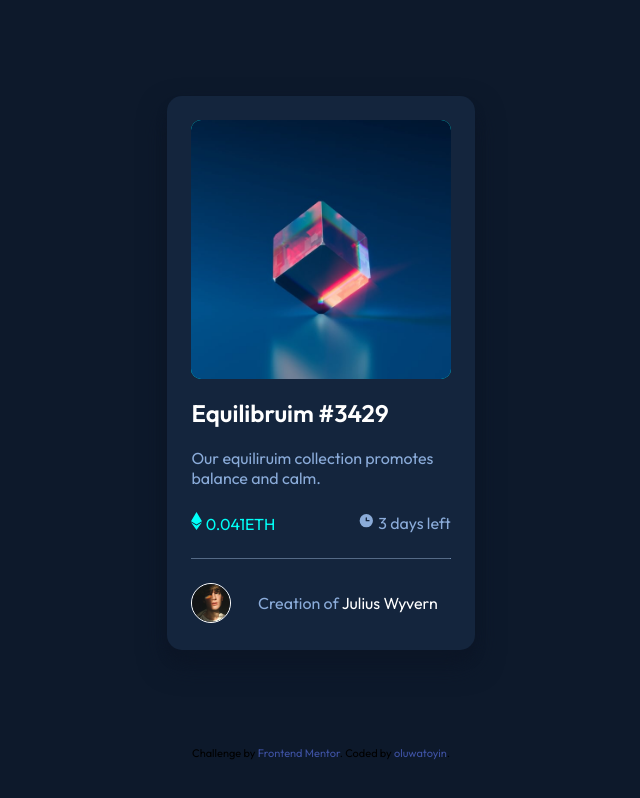
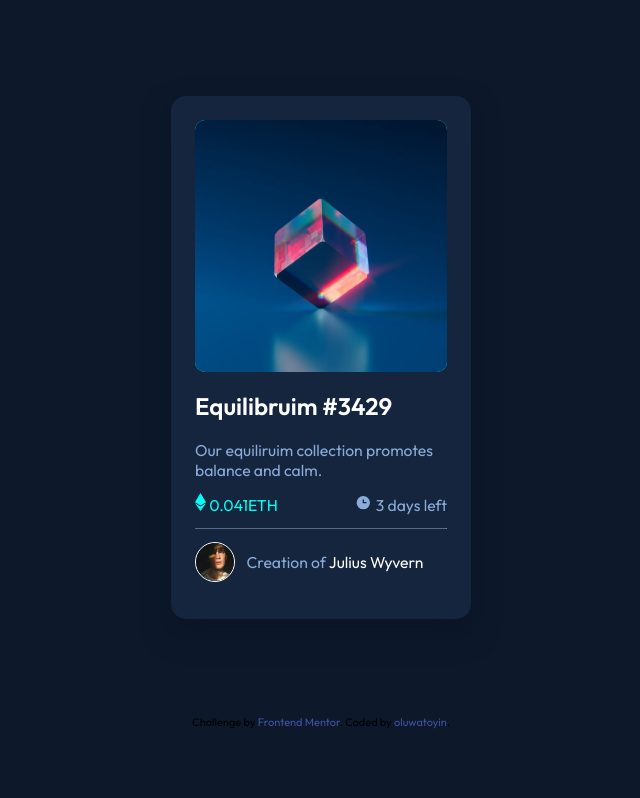
Before and after one commit to CodinBabe/NFT-Recreate, a plain HTML site: page index.html in a window 1536 px wide. Shown: the whole page, without its empty margins (447-1087 px from the left). Drawn offline with Linux system fonts and the light colour scheme.

Commit message:
Update style.css

```diff
--- a/css/style.css
+++ b/css/style.css
@@ -49,7 +49,7 @@ li {
   background-color: hsl(216, 50%, 16%);
   border-radius: 15px;
   width: 85%;
-  max-width: 600px;
+  max-width: 300px;
   margin: 0 auto;
   padding: 1.5em;
   box-shadow: #0c1627 0px 14px 28px, #0c1627 0px 10px 10px;
@@ -99,7 +99,7 @@ li {
   width: 40px;
 }
 .avatar-id {
-  margin-right: 2em;
+  margin-right: 1.5em;
 }
 .attribution {
   font-size: 11px;
@@ -108,19 +108,3 @@ li {
 .attribution a {
   color: hsl(228, 45%, 44%);
 }
-
-@media (min-width: 1440px) {
-  .container {
-    width: 20%;
-    padding-bottom: 0.2em;
-  }
-  p {
-    font-size: 1rem;
-  }
-  .flex {
-    margin: 1.5em 0;
-  }
-  .avatar-id {
-    margin-right: 0.8em;
-  }
-}
```
